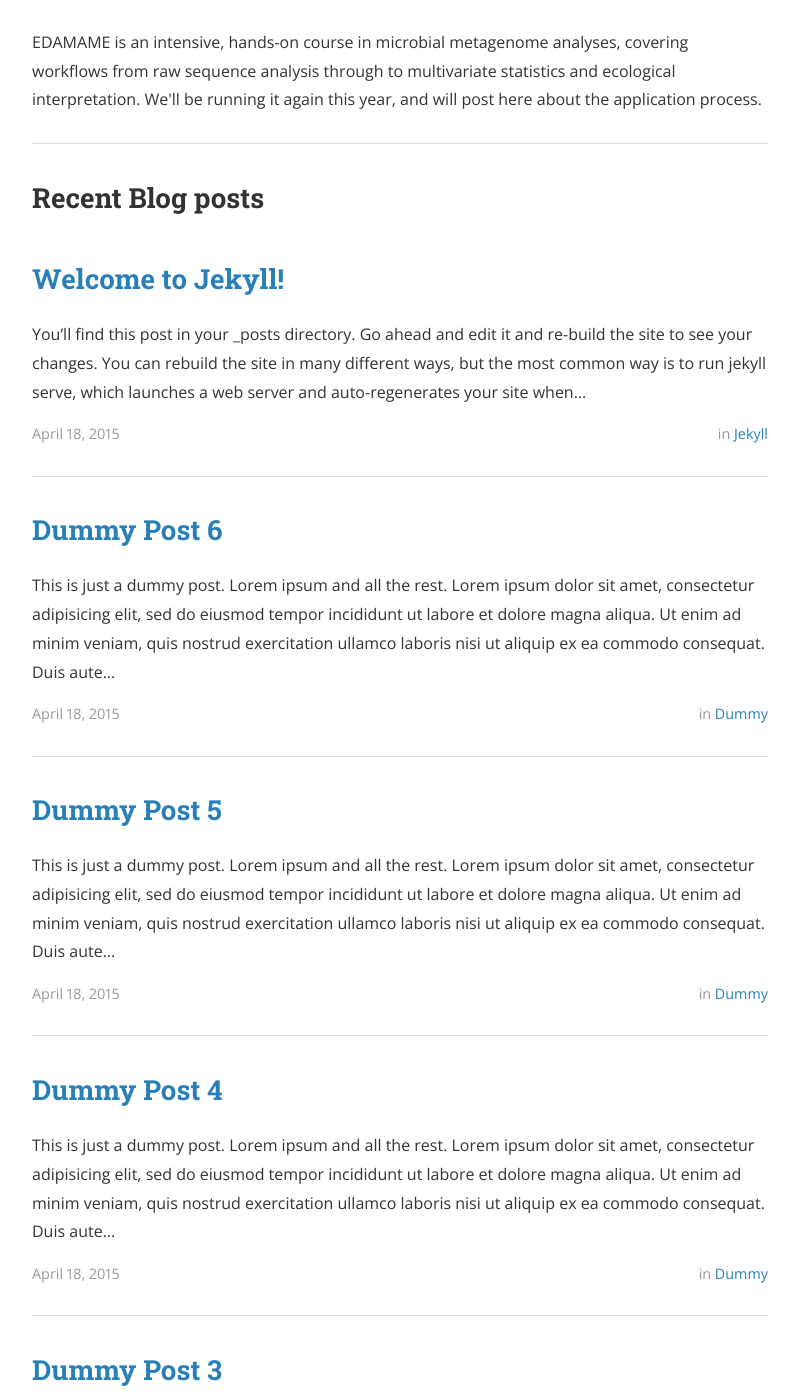
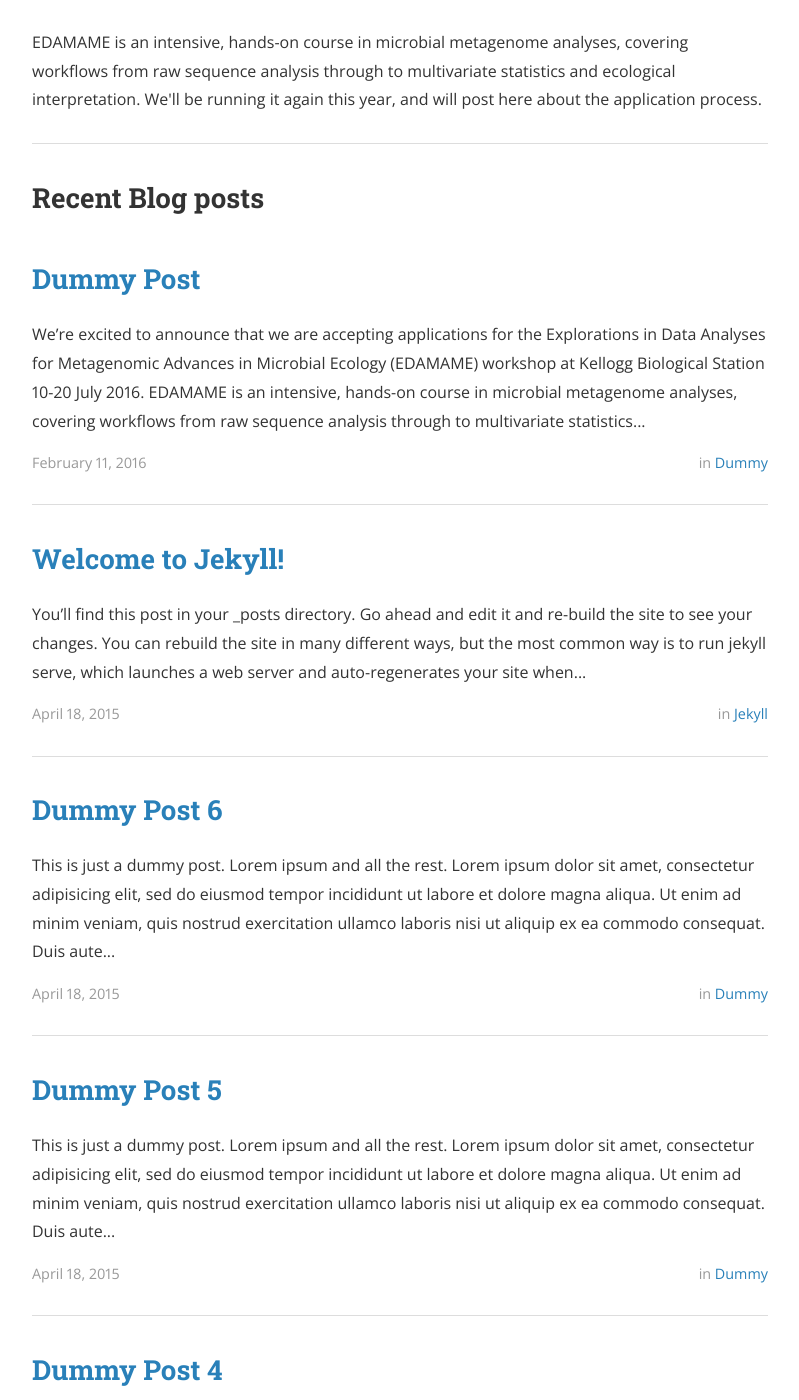
Before and after one commit to edamame-course/edamame-course.github.io, a Jekyll site: the page built from index.html, in a window 1280 px wide and 1400 px high, scrolled down 557 px. Shown: the whole window, without its empty margins (240-1039 px from the left). Built offline with Jekyll 4.4.1, drawn with Linux system fonts in a browser that asks for light colours; nearby versions of some CDN libraries; the list of posts is cut into pages by our own code; a style sheet for code colours, icons or effects is not loaded.

Commit message:
update date for post

```diff
--- a/_posts/2015-04-18-dummy.markdown
+++ b/_posts/2015-04-18-dummy.markdown
@@ -1,7 +1,7 @@
 ---
 layout: post
 title:  "Dummy Post"
-date:   2015-04-18 08:43:59
+date:   2016-02-11 08:43:59
 author: Ben Centra
 categories: Dummy
 ---
```
